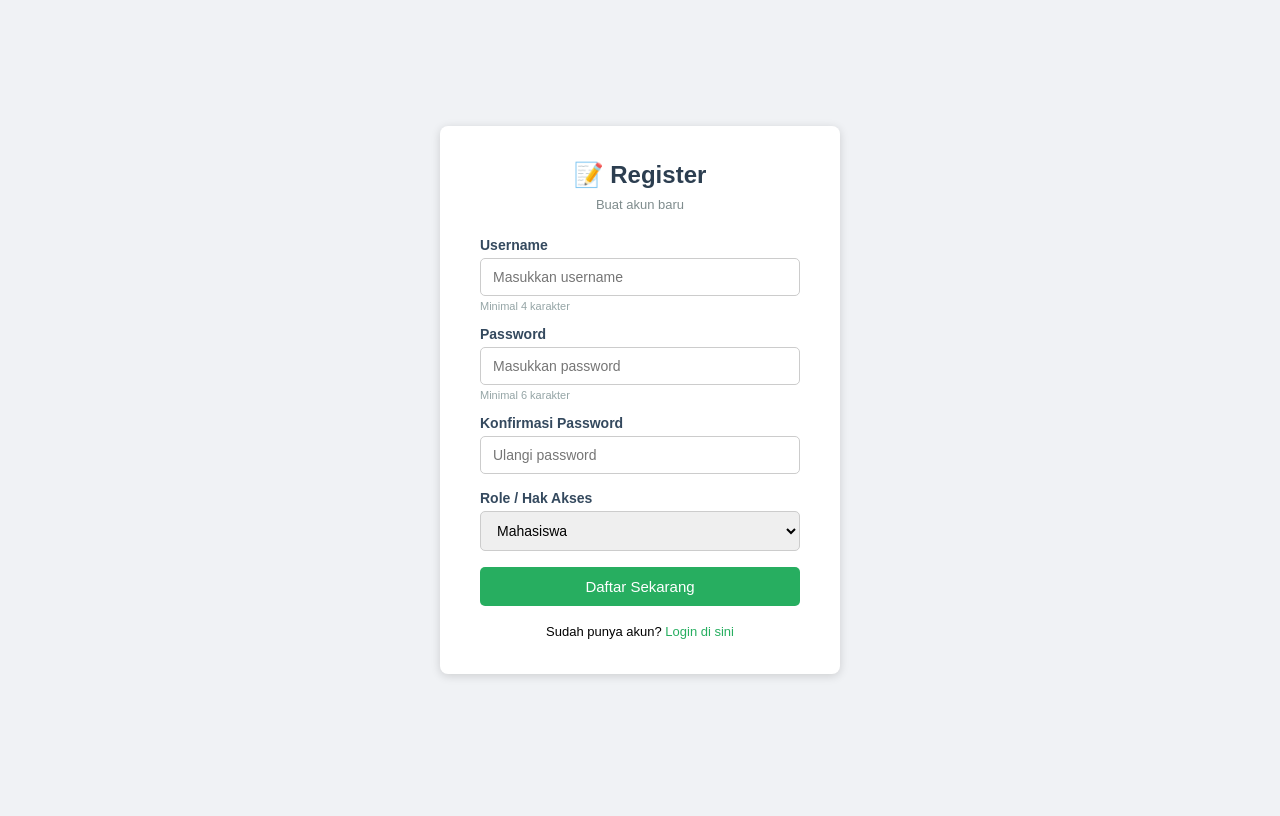
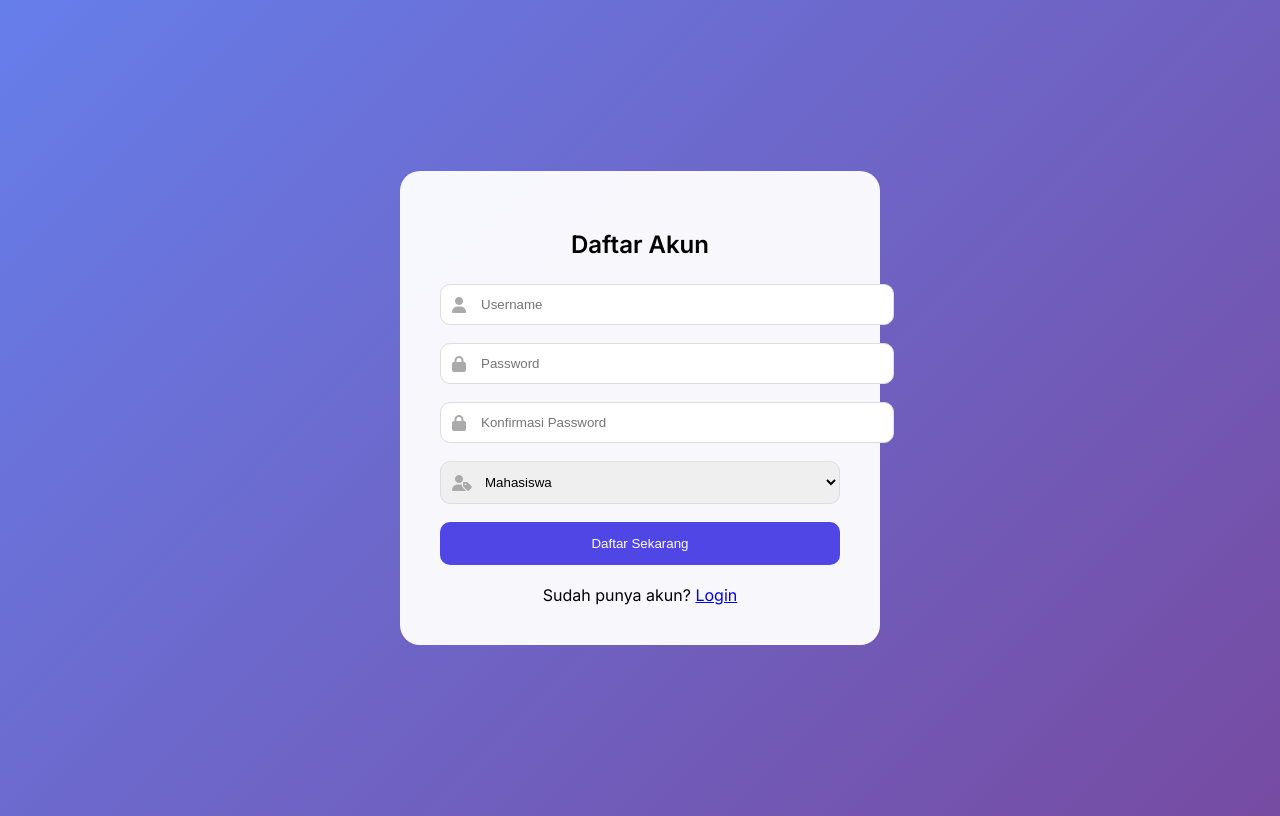
Before and after one commit to arifder789-hash/kelompok-5, a PHP site: page /register.php in a window 1280 px wide. Before the commit the page ends 678 px from the top, so only its background shows below. Run offline with PHP 8.4, Linux system fonts and the light colour scheme.

Commit message:
registernew.php

```diff
--- a/register.php
+++ b/register.php
@@ -1,63 +1,47 @@
 <?php
-// =============================================
-// FILE: register.php
-// Fungsi: Halaman pendaftaran akun baru
-// =============================================
-
 session_start();
 include "koneksi.php";
 
-$pesan       = "";
-$jenis_pesan = ""; // "sukses" atau "error"
+$pesan = "";
 
-// ---- PROSES REGISTER ----
 if (isset($_POST['btn_register'])) {
 
-    $username = trim($_POST['username']);
+    $username = mysqli_real_escape_string($koneksi, trim($_POST['username']));
     $password = trim($_POST['password']);
     $konfirm  = trim($_POST['konfirmasi']);
-    $role     = $_POST['role'];  // 'admin' atau 'mahasiswa'
+    $role     = $_POST['role'];
 
-    // --- Validasi ---
+    // VALIDASI
     if (empty($username) || empty($password) || empty($konfirm)) {
-        $pesan       = "Semua field wajib diisi!";
-        $jenis_pesan = "error";
+        $pesan = "Semua field wajib diisi!";
 
     } elseif (strlen($username) < 4) {
-        $pesan       = "Username minimal 4 karakter!";
-        $jenis_pesan = "error";
+        $pesan = "Username minimal 4 karakter!";
 
     } elseif (strlen($password) < 6) {
-        $pesan       = "Password minimal 6 karakter!";
-        $jenis_pesan = "error";
+        $pesan = "Password minimal 6 karakter!";
 
     } elseif ($password !== $konfirm) {
-        $pesan       = "Password dan konfirmasi password tidak cocok!";
-        $jenis_pesan = "error";
+        $pesan = "Konfirmasi password tidak cocok!";
 
     } else {
-        // Cek apakah username sudah dipakai
-        $cek   = mysqli_query($koneksi, "SELECT * FROM tb_login WHERE username = '$username'");
-        $exist = mysqli_num_rows($cek);
+        // cek username
+        $cek = mysqli_query($koneksi, "SELECT * FROM tb_login WHERE username='$username'");
 
-        if ($exist > 0) {
-            $pesan       = "Username '$username' sudah digunakan. Pilih username lain!";
-            $jenis_pesan = "error";
+        if (mysqli_num_rows($cek) > 0) {
+            $pesan = "Username sudah digunakan!";
         } else {
-            // Simpan ke database
-            // Password di-hash dengan MD5 (sama dengan saat login)
-            $password_hash = MD5($password);
+            $hash = md5($password);
 
-            $query  = "INSERT INTO tb_login (username, password, role)
-                       VALUES ('$username', '$password_hash', '$role')";
-            $simpan = mysqli_query($koneksi, $query);
+            $simpan = mysqli_query($koneksi,
+                "INSERT INTO tb_login (username,password,role)
+                 VALUES ('$username','$hash','$role')");
 
             if ($simpan) {
-                $pesan       = "Akun berhasil dibuat! Silakan login.";
-                $jenis_pesan = "sukses";
+                header("Location: login.php");
+                exit();
             } else {
-                $pesan       = "Gagal menyimpan data: " . mysqli_error($koneksi);
-                $jenis_pesan = "error";
+                $pesan = "Gagal menyimpan data!";
             }
         }
     }
@@ -67,157 +51,147 @@ if (isset($_POST['btn_register'])) {
 <html lang="id">
 <head>
 <meta charset="UTF-8">
-    <title>Register</title>
+<meta name="viewport" content="width=device-width, initial-scale=1.0">
+<title>Register | Sistem Login</title>
+
+<link href="https://fonts.googleapis.com/css2?family=Inter:wght@300;400;600&display=swap" rel="stylesheet">
+<link rel="stylesheet" href="https://cdnjs.cloudflare.com/ajax/libs/font-awesome/6.4.0/css/all.min.css">
+
 <style>
-        * { margin: 0; padding: 0; box-sizing: border-box; }
+:root {
+    --primary: #4f46e5;
+    --bg: linear-gradient(135deg, #667eea, #764ba2);
+}
 
 body {
-            font-family: Arial, sans-serif;
-            background-color: #f0f2f5;
+    font-family: 'Inter', sans-serif;
+    background: var(--bg);
+    height: 100vh;
     display: flex;
     justify-content: center;
     align-items: center;
-            min-height: 100vh;
 }
 
-        .card {
-            background: white;
-            padding: 35px 40px;
-            border-radius: 8px;
-            box-shadow: 0 2px 10px rgba(0,0,0,0.15);
+.container {
+    background: rgba(255,255,255,0.95);
+    padding: 40px;
+    border-radius: 20px;
     width: 100%;
     max-width: 400px;
 }
 
-        .card h2 {
+h2 {
     text-align: center;
-            margin-bottom: 8px;
-            color: #2c3e50;
-        }
-
-        .card p.subtitle {
-            text-align: center;
-            color: #7f8c8d;
-            font-size: 13px;
     margin-bottom: 25px;
 }
 
-        label {
-            display: block;
-            font-size: 14px;
-            font-weight: bold;
-            margin-bottom: 5px;
-            color: #34495e;
+.input-group {
+    margin-bottom: 18px;
 }
 
-        input[type="text"],
-        input[type="password"],
-        select {
-            width: 100%;
-            padding: 10px 12px;
-            border: 1px solid #ccc;
-            border-radius: 5px;
-            font-size: 14px;
-            margin-bottom: 16px;
+.input-wrapper {
+    position: relative;
 }
 
-        input:focus, select:focus {
-            border-color: #27ae60;
-            outline: none;
+.input-wrapper i {
+    position: absolute;
+    left: 12px;
+    top: 50%;
+    transform: translateY(-50%);
+    color: #aaa;
+}
+
+input, select {
+    width: 100%;
+    padding: 12px 12px 12px 40px;
+    border-radius: 10px;
+    border: 1px solid #ddd;
 }
 
 button {
     width: 100%;
-            padding: 11px;
-            background-color: #27ae60;
+    padding: 14px;
+    background: var(--primary);
     color: white;
     border: none;
-            border-radius: 5px;
-            font-size: 15px;
+    border-radius: 10px;
     cursor: pointer;
 }
 
-        button:hover { background-color: #229954; }
-
-        .pesan-error {
-            background-color: #fdecea;
-            color: #c0392b;
-            border: 1px solid #e74c3c;
-            padding: 10px 12px;
-            border-radius: 5px;
-            font-size: 13px;
-            margin-bottom: 18px;
+button:hover {
+    background: #4338ca;
 }
 
-        .pesan-sukses {
-            background-color: #eafaf1;
-            color: #1e8449;
-            border: 1px solid #27ae60;
-            padding: 10px 12px;
-            border-radius: 5px;
-            font-size: 13px;
-            margin-bottom: 18px;
+.error-box {
+    background: #fee2e2;
+    color: #b91c1c;
+    padding: 10px;
+    border-radius: 8px;
+    margin-bottom: 15px;
 }
 
-        .link-login {
+.link {
     text-align: center;
-            margin-top: 18px;
-            font-size: 13px;
-        }
-
-        .link-login a { color: #27ae60; text-decoration: none; }
-        .link-login a:hover { text-decoration: underline; }
-
-        /* Info hint di bawah input */
-        .hint {
-            font-size: 11px;
-            color: #95a5a6;
-            margin-top: -12px;
-            margin-bottom: 14px;
+    margin-top: 20px;
 }
 </style>
 </head>
+
 <body>
 
-<div class="card">
-    <h2>📝 Register</h2>
-    <p class="subtitle">Buat akun baru</p>
+<div class="container">
 
-    <!-- Tampilkan pesan -->
-    <?php if ($pesan != "") : ?>
-        <div class="pesan-<?= $jenis_pesan ?>">
-            <?= ($jenis_pesan == 'sukses') ? '✅' : '⚠️' ?> <?= $pesan ?>
+<h2>Daftar Akun</h2>
+
+<?php if ($pesan != ""): ?>
+<div class="error-box">
+    <i class="fas fa-exclamation-circle"></i> <?= $pesan ?>
 </div>
 <?php endif; ?>
 
-    <!-- Form Register -->
-    <form method="POST" action="">
+<form method="POST">
 
-        <label for="username">Username</label>
-        <input type="text" id="username" name="username"
-               placeholder="Masukkan username"
-               value="<?= isset($_POST['username']) ? htmlspecialchars($_POST['username']) : '' ?>">
-        <p class="hint">Minimal 4 karakter</p>
+<div class="input-group">
+<div class="input-wrapper">
+<i class="fas fa-user"></i>
+<input type="text" name="username" placeholder="Username">
+</div>
+</div>
 
-        <label for="password">Password</label>
-        <input type="password" id="password" name="password" placeholder="Masukkan password">
-        <p class="hint">Minimal 6 karakter</p>
+<div class="input-group">
+<div class="input-wrapper">
+<i class="fas fa-lock"></i>
+<input type="password" name="password" placeholder="Password">
+</div>
+</div>
 
-        <label for="konfirmasi">Konfirmasi Password</label>
-        <input type="password" id="konfirmasi" name="konfirmasi" placeholder="Ulangi password">
+<div class="input-group">
+<div class="input-wrapper">
+<i class="fas fa-lock"></i>
+<input type="password" name="konfirmasi" placeholder="Konfirmasi Password">
+</div>
+</div>
 
-        <label for="role">Role / Hak Akses</label>
-        <select id="role" name="role">
+<div class="input-group">
+<div class="input-wrapper">
+<i class="fas fa-user-tag"></i>
+<select name="role">
     <option value="mahasiswa">Mahasiswa</option>
     <option value="admin">Admin</option>
 </select>
+</div>
+</div>
 
-        <button type="submit" name="btn_register">Daftar Sekarang</button>
+<button type="submit" name="btn_register">
+    Daftar Sekarang
+</button>
+
 </form>
 
-    <div class="link-login">
-        Sudah punya akun? <a href="login.php">Login di sini</a>
+<div class="link">
+    Sudah punya akun? <a href="login.php">Login</a>
 </div>
+
 </div>
 
 </body>
```
Lines whose indentation alone changed are shown as unchanged.
